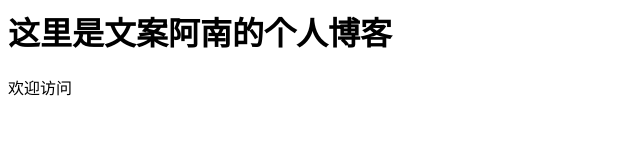
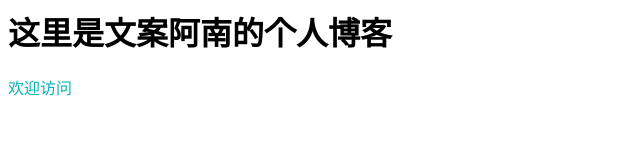
Before and after one commit to manba008/manba008.github.io, a plain HTML site: page index.html in a window 1280 px wide. Shown: the full height of the page, 0-640 px from the left. Drawn offline with Linux system fonts and the light colour scheme.

Commit message:
Update index.html

```diff
--- a/index.html
+++ b/index.html
@@ -1,3 +1,3 @@
 <h1>这里是文案阿南的个人博客</h1>
 
-<div styel="color:#06b3ba">欢迎访问</div>
+<div style="color:#06b3ba">欢迎访问</div>
```
